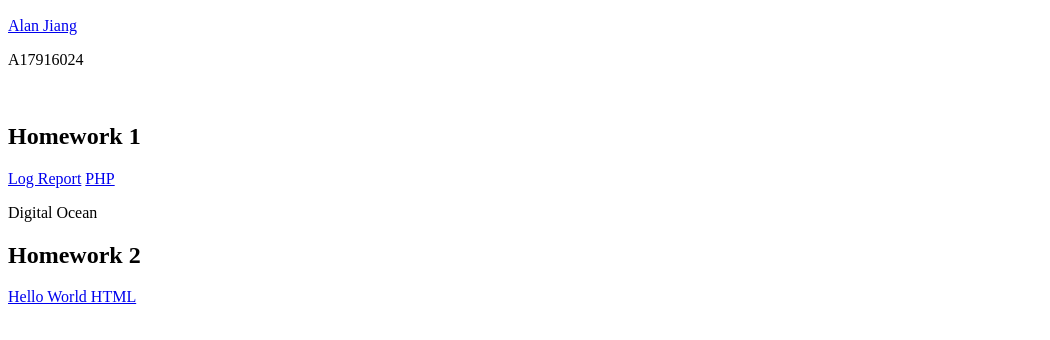
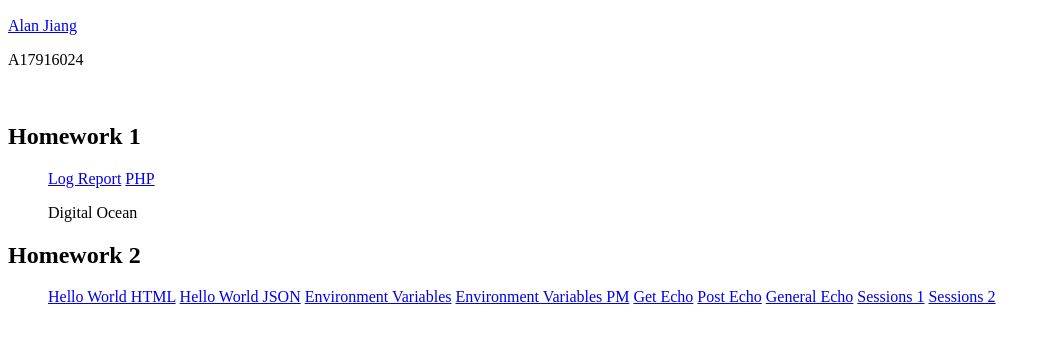
Before and after one commit to jiangalan21/Ajs-Analytics, a plain HTML site: page alanjiang/index.html in a window 1280 px wide. Shown: the part 110-450 px from the top of the page, without its empty margins (0-1050 px from the left). Drawn offline with Linux system fonts and the light colour scheme.

Commit message:
testing perl files

```diff
--- a/alanjiang/index.html
+++ b/alanjiang/index.html
@@ -23,16 +23,29 @@
 
   <div>
     <h2>Homework 1</h2>
-    <a href="hw1/report.html">Log Report</a>
-    <a href="hw1/hello.php">PHP</a>
-    <p>Digital Ocean</p>
-
+    <ul>
+      <a href="hw1/report.html">Log Report</a>
+      <a href="hw1/hello.php">PHP</a>
+      <p>Digital Ocean</p>
+    </ul>
   </div>
 
   <div>
     <h2>Homework 2</h2>
-    <a href="cgi-bin/perl/perl-hello-html-world.pl">Hello World HTML</a>
+    <ul>
+      <a href="cgi-bin/perl/perl-hello-html-world.pl">Hello World HTML</a>
+      <a href="cgi-bin/perl/perl-hello-json-world.pl">Hello World JSON</a>
+      <a href="cgi-bin/perl/perl-env.pl">Environment Variables</a>
+      <a href="cgi-bin/perl/perl-env-pm.pl">Environment Variables PM</a>
+      <a href="cgi-bin/perl/perl-get-echo.pl">Get Echo</a>
+      <a href="cgi-bin/perl/perl-post-echo.pl">Post Echo</a>
+      <a href="cgi-bin/perl/perl-general-echo.pl">General Echo</a>
+      <a href="cgi-bin/perl/perl-sessions-1.pl">Sessions 1</a>
+      <a href="cgi-bin/perl/perl-sessions-2.pl">Sessions 2</a>
+    </ul>
+    <ul>
 
+    </ul>
   </div>
 
   </div>
```
Also changed, not shown: 9 other files.
